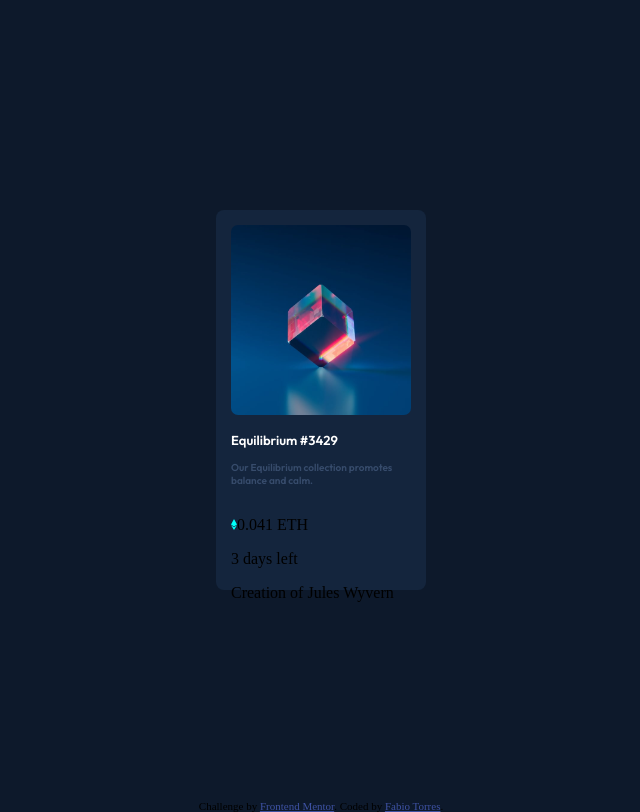
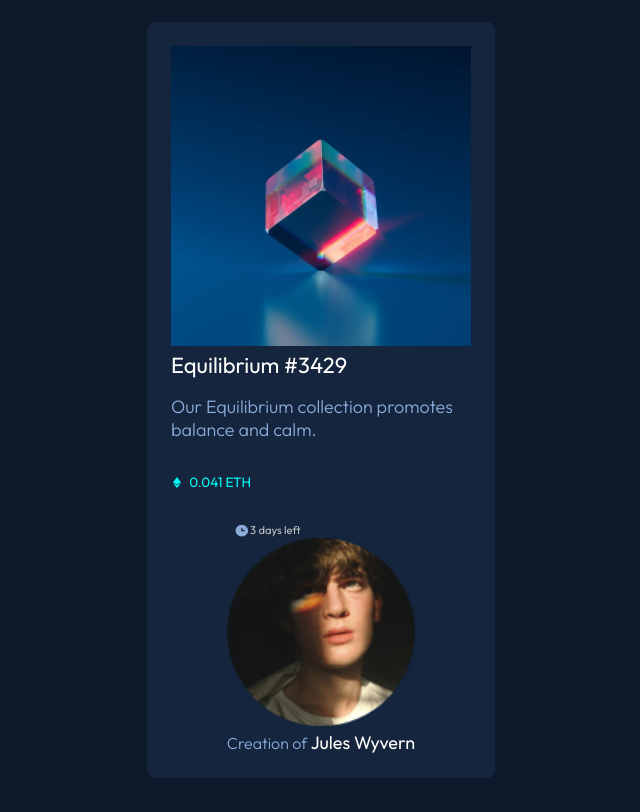
Before and after one commit to fabiosk2/nft-card, a plain HTML site: page index.html in a window 1280 px wide. Shown: the whole page, without its empty margins (319-959 px from the left). Drawn offline with Linux system fonts and the light colour scheme.

Commit message:
mudando tudo

```diff
--- a/index.html
+++ b/index.html
@@ -1,35 +1,57 @@
 <!DOCTYPE html>
-<html lang="en">
+<html lang="pt-br">
   <head>
     <meta charset="UTF-8">
+    <meta http-equiv="X-UA-Compatible" content="IE=edge">
     <meta name="viewport" content="width=device-width, initial-scale=1.0">
-  <link rel="icon" type="image/png" sizes="32x32" href="./images/favicon-32x32.png">
-  <title>Frontend Mentor | NFT preview card component</title>
+
+    <!--tipografia-->
+
+    <link rel="preconnect" href="https://fonts.gstatic.com" crossorigin>
+    <link href="https://fonts.googleapis.com/css2?family=Outfit:wght@300;400;600&display=swap" rel="stylesheet">
+
+    <!--estilo-->
+
     <link rel="stylesheet" href="style.css">
+    <title>NFT Card</title>
 
-  <!-- Feel free to remove these styles or customise in your own stylesheet 👍 -->
-  <style>
-    .attribution { font-size: 11px; text-align: center; }
-    .attribution a { color: hsl(228, 45%, 44%); }
-  </style>
   </head>
   <body>
+    <main>
+      <section>
+        <article>
+          <div class="container">
 
-  <div class="container">
-    <div class="box">
-      <img src="images/image-equilibrium.jpg" alt="">
-      <h1>Equilibrium #3429</h1>
-      <p id="teste1">Our Equilibrium collection promotes balance and calm.</p>
-      <p id="teste"><img src="images/icon-ethereum.svg" alt="simbolo ethereum">0.041 ETH</p>
-      <p>3 days left</p>
+            <div class="box__img">
+              <img src="images/image-equilibrium.jpg" alt="image-equilibrium">
 
-      Creation of Jules Wyvern
-    </div>
             </div>
 
-  <div class="attribution">
-    Challenge by <a href="https://www.frontendmentor.io?ref=challenge" target="_blank">Frontend Mentor</a>.
-    Coded by <a href="#">Fabio Torres</a>.
+            <a href="#"><h2>Equilibrium #3429</h2></a>
+            <h3>Our Equilibrium collection promotes balance and calm.</h3>
+
+            <div class="box__dados">
+              <div class="moeda">
+              <img src="images/icon-ethereum.svg" alt="eth">
+              <p>0.041 ETH</p>
               </div>
+
+              <div class="tempo">
+              <img src="images/icon-clock.svg" alt="clock">
+              <p>3 days left</p>
+              </div>
+
+            </div>
+
+            <div class="criador">
+              <img src="images/image-avatar.png" alt="image-avatar">
+              <p><span>Creation of</span> <a href="#">Jules Wyvern</a></p>
+            </div>
+
+          </div>
+        </article>
+      </section>
+
+    </main>
   </body>
 </html>
--- a/style.css
+++ b/style.css
@@ -1,58 +1,197 @@
-@import url('https://fonts.googleapis.com/css2? family= Outfit:wght@300;400;600 & display=swap');
+* {
+    margin: 0;
+    padding: 0;
+}
+
+body {
+    background-color: hsl(217, 54%, 11%);
+    color: hsl(0, 0%, 100%);
+    font-family: 'Outfit', sans-serif;
+    font-size: 18px;
+    margin-top: auto;
+    margin-bottom: auto;
+    display: flex;
+    align-items: center;
+    justify-content: center;
+}
+
+img {
+    width: 100%;
+}
 
 
-body {
-    background: hsl(217, 54%, 11%);
-    margin: 0;
-}
+/* contenedor main */
 
 .container {
-
-    width: 100%;
-    height: 100vh;
-    border-radius: 8px;
+    border-radius: 0.5rem;
+    margin: 0 auto;
+    padding: 1.5rem;
+    max-width: 300px;
+    background-color: hsl(216, 50%, 16%);
     display: flex;
     flex-direction: column;
     justify-content: center;
     align-items: center;
+}
+
+.container__img {
+    margin-bottom: 1.4rem;
+    position: relative;
+}
+
+.container__img img {
+    border-radius: 0.5rem;
+}
+
+
+a {
+    text-decoration: none;
+    color: white
+}
+
+a:hover {
+    color: hsl(178, 100%, 50%);
+}
+h3 {
+    font-weight: 300 ;
+    font-size: 18px;
+    color: hsl(215, 51%, 70%);
+}
+a,
+h3 {
+    align-self: flex-start;
+}
+
+h2 {
+    font-size: 22px;
+    font-weight: 400;
+    margin-bottom: 1rem;
+}
+
+.box_dados {
+    display: flex;
+}
+
+.moeda {
+    display: flex;
+    padding-top: 2rem;
+    justify-content: center;
+    align-items: center;
+    margin-left: -6.7rem;
 
 }
-.box {
-    background-color: hsl(216, 50%, 16%);
-    width: 180px;
-    height: 350px;
-    padding: 15px;
-    align-items: center;
-    border-radius: 8px;
-    box-shadow: 10px solid rgba(0, 0, 0, 0.486);
+
+.moeda img {
+    width: .5rem;
+    height: .7rem;
+    margin-left: -6.9rem;
+
 }
 
-.box img {
-    width: 180px;
-    height: 190px;
-    border-radius: 7px;
+.moeda p {
+   color:  hsl(178, 100%, 50%);
+   font-size: .85rem;
+   margin-left: .5rem;
+   color: ;
 }
 
-.box h1 {
-    font-size: 13px;
-    font-weight: bold;
-    font-family: 'Outfit', sans-serif;
-
-    margin: 0;
-    padding: 13px 0px;
-    color: white;
+.tempo {
+    display: flex;
+    padding-top: 2rem;
+    justify-content: center;
+    align-items: center;
+    margin-left: -6.7rem;
 }
 
-#teste1{
-    font-size: 10px;
-    font-family: 'Outfit', sans-serif;
-    font-weight: bolder;
-    color: hsl(216, 32%, 32%);
-    padding-bottom: 13px;
-    margin: 0;
+.tempo img {
+    width: 1rem;
+    height: .9rem;
 }
 
-.box p img {
-    width: 6px;
-    height: 11px;
+.tempo p {
+    font-size: .70rem;
+    color: rgba(214, 214, 214, 0.892);
 }
+
+
+span {
+    font-weight: 300;
+    color: hsl(215, 51%, 70%);
+    font-size: 16px;
+}
+
+main {
+    min-height: 100vh;
+    display: flex;
+    align-items: center;
+}
+
+
+/* contenedor datos */
+
+.container__datos {
+    width: 100%;
+    display: flex;
+    justify-content: space-between;
+    min-height: 50px;
+    margin-bottom: 1rem;
+    border-bottom: 1px solid hsl(215, 51%, 70%);
+    min-height: 70px;
+}
+
+.container__datos img {
+    width: 12px;
+    margin-right: 7px;
+}
+
+.moneda {
+    width: 50%;
+    display: flex;
+    justify-content: flex-start;
+    align-items: center;
+    color: hsl(178, 100%, 50%);
+    font-size: 16px;
+    font-weight: 400;
+}
+
+.moneda img,
+.expiracion img,
+.creador img {
+    margin-top: auto;
+    margin-bottom: auto;
+}
+
+.expiracion {
+    width: 50%;
+    display: flex;
+    justify-content: flex-end;
+    align-items: center;
+    color: hsl(215, 51%, 70%);
+    font-size: 16px;
+    font-weight: 400;
+}
+
+.expiracion img {
+    width: 16px;
+}
+
+
+/* Contenedor creador */
+
+.creador img {
+    width: 32px;
+    border: 1px solid #fff;
+    border-radius: 50%;
+    margin-right: 17px;
+}
+
+.creador {
+    width: 100%;
+    display: flex;
+    align-items: center;
+    margin-bottom: 20px;
+}
+
+.creador a {
+    font-size: 16px;
+}
```
Lines whose indentation alone changed are shown as unchanged.
